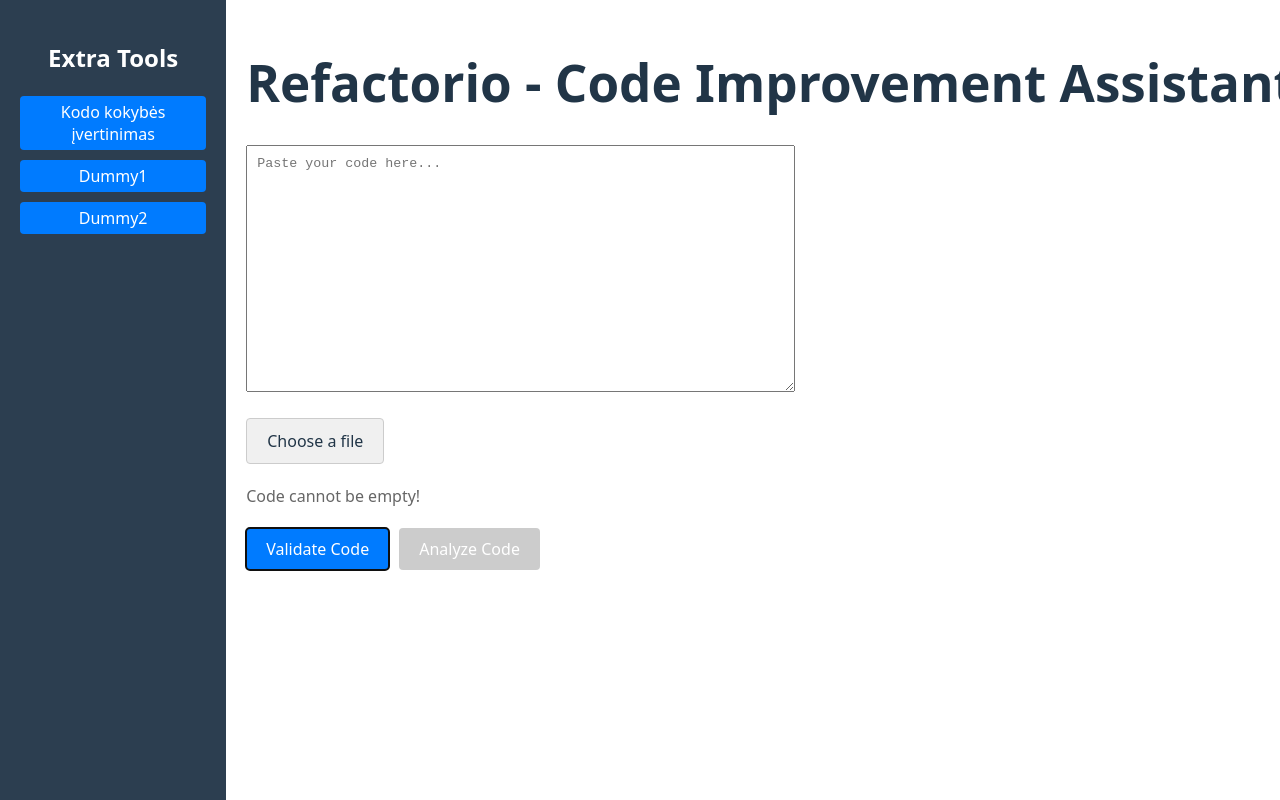
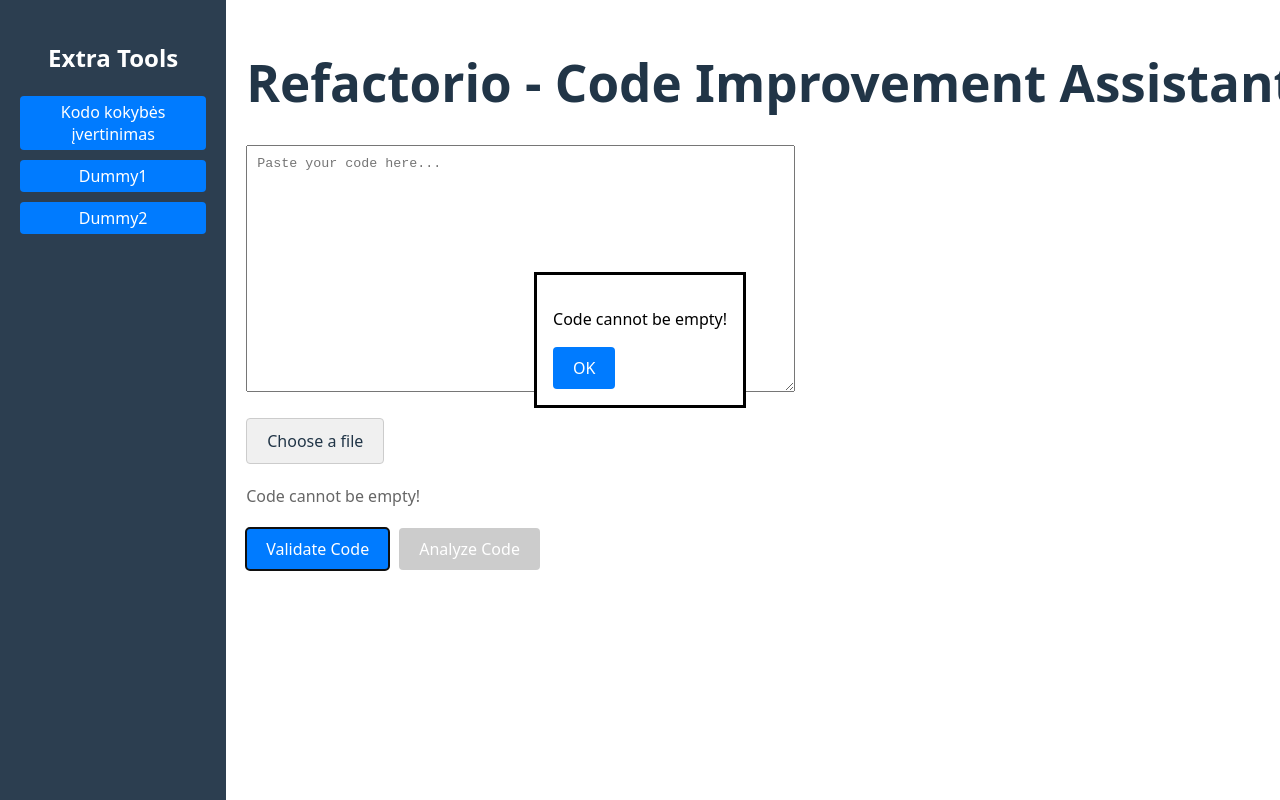
Before and after one commit to BlenderEngineer/Refactorio, a React (Vite) app in the folder fe/: page / in a window 1280 px wide. Both pictures are taken after a click on the button "Validate Code". Built offline with nearby package versions, Linux system fonts and the light colour scheme.

Commit message:
Added popup for code score task SCRUM-28

```diff
--- a/fe/src/App.css
+++ b/fe/src/App.css
@@ -70,7 +70,13 @@ button {
   border: none;
   border-radius: 4px;
   cursor: pointer;
+
+  transition: transform 0.05s ease-in;
 }
+button:active {
+  transform: scale(0.99);
+}
+
 
 button:disabled {
   background: #cccccc;
@@ -112,3 +118,33 @@ button:disabled {
 .sidebar-container > button{
   padding: 5px 10px;
 }
+/*
+.pop-up-screen{
+  width: 100%; height: 100%;
+  position: absolute; top: 0; left: 0;
+  overflow: hidden;
+  z-index: 1;
+  display: grid;
+  background: rgba(20, 20, 20, .5);
+  grid-template-columns: repeat(10, 1fr);
+  grid-template-rows: repeat(10, 1fr);
+}
+.pop-up{
+  grid-column: 3/6;
+  grid-row: 3/6;
+  color: #1a1a1a;
+  margin: 5px;
+  justify-items: center;
+  background-color: #213547;
+  opacity: 2;
+}*/
+dialog{/*
+  width: 100%; height: 100%;
+  position: absolute; top: 0; left: 0;
+  overflow: hidden;*/
+  top: 50%;
+  margin-top: -10%;
+}
+dialog::backdrop {
+  background: rgba(37,6,84,0.51);
+}
--- a/fe/src/App.jsx
+++ b/fe/src/App.jsx
@@ -35,6 +35,29 @@ function App() {
             return false;
         }
         setValidationMessage('Code is valid!');
+        return true;
+    };
+    const codeScoreGenerate  = async () => {
+        if (!code.trim()) {
+            setValidationMessage('Code cannot be empty!');
+            return false;
+        }
+        try {
+            const response = await axios.post('/api/codeScore', { code });
+
+            // Check if there is no response or no data in the response
+            if (!response || !response.data) {
+                throw new Error('No response from the server');
+            }
+
+            setAnalysisResult(response.data.result);
+            setValidationMessage('Analysis complete!');
+        } catch (error) {
+            console.error('Analysis error:', error);
+            setValidationMessage(error.message || 'Analysis failed. Please try again.');
+        } finally {
+            setIsLoading(false);
+        }
         return true;
     };
 
@@ -117,11 +140,20 @@ function App() {
             <div className="sidebar">
                 <h2>Extra Tools</h2>
                 <div className="sidebar-container">
-                    <button>Kodo kokybės įvertinimas</button>
+                    <button onClick={codeScoreGenerate} >Kodo kokybės įvertinimas</button>
                     <button>Dummy1</button>
                     <button>Dummy2</button>
                 </div>
             </div>
+
+                <dialog open={validationMessage!=""}>
+                    <p>{validationMessage}</p>
+                    <form method="dialog">
+                        <button onClick={() => setValidationMessage("")}>OK</button>
+
+                    </form>
+                </dialog>
+
         </div>
     );
 }
```
